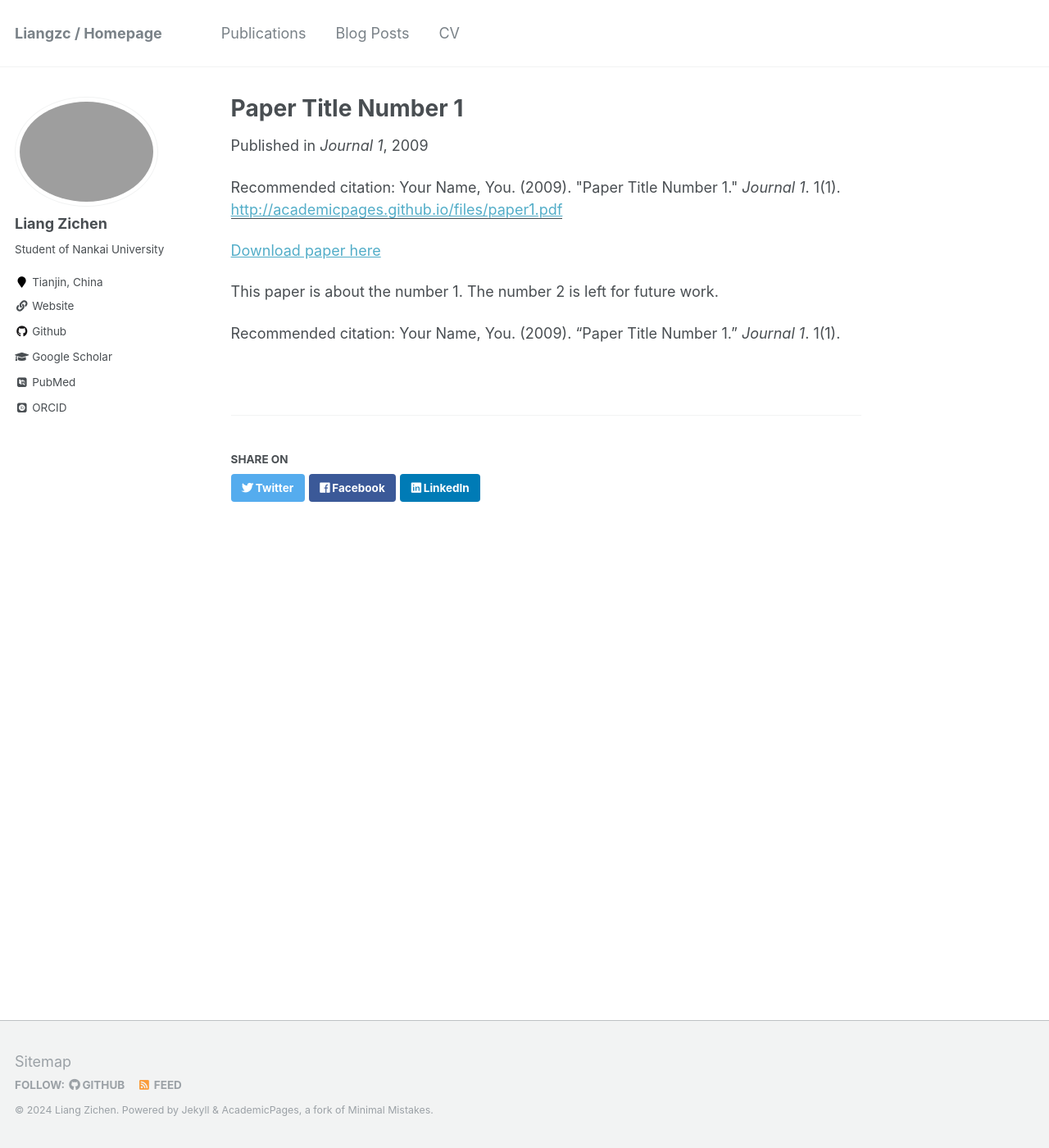
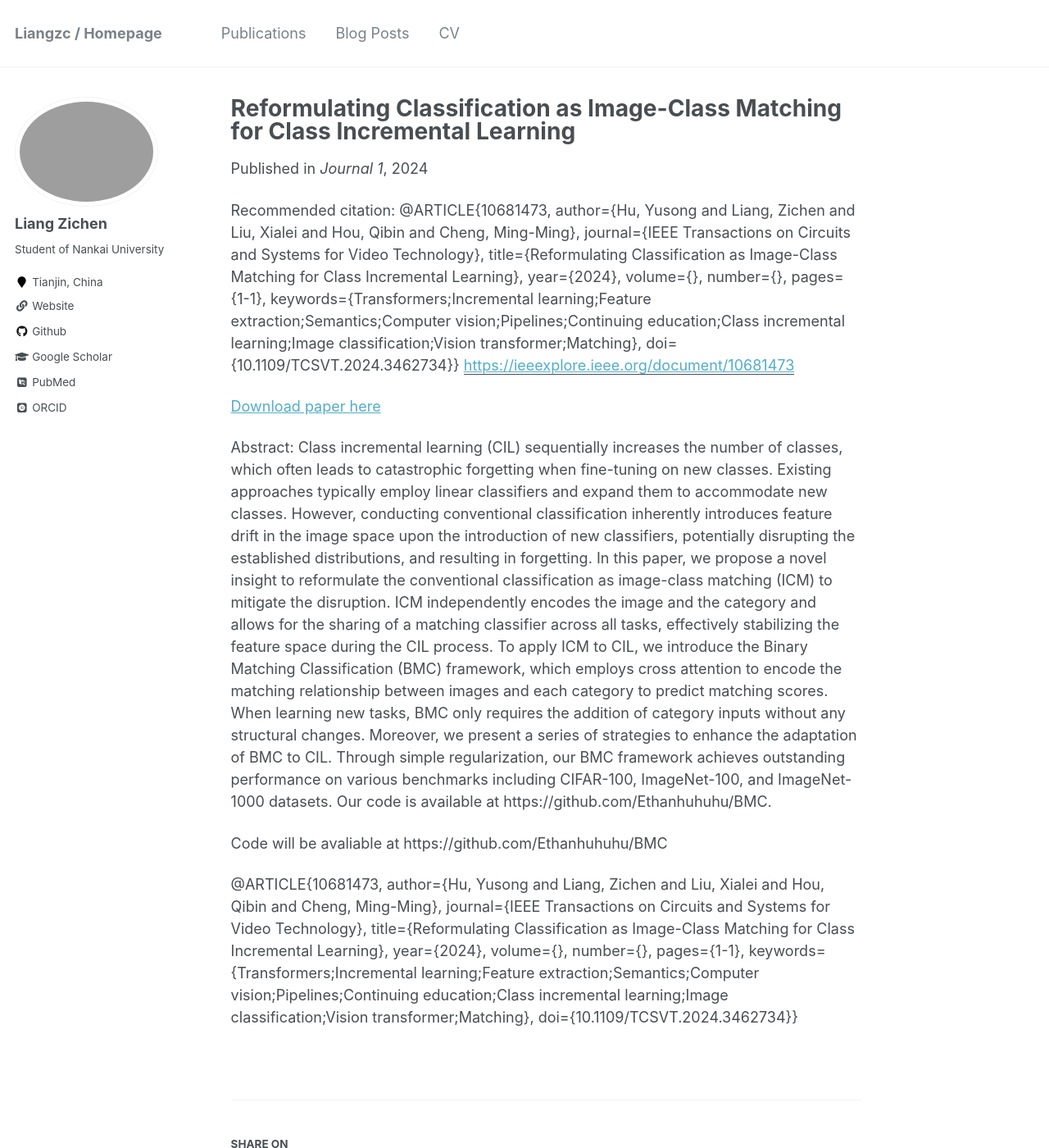
Before and after one commit to JACK-Chen-2019/liangzc, a Jekyll site: the page built from _publications/2009-10-01-paper-title-number-1.md, in a window 1280 px wide and 1400 px high. Shown: the whole window at 82% size. Built offline with Jekyll 4.4.1, drawn with Linux system fonts in a browser that asks for light colours; some web fonts are replaced.

Commit message:
Update 2009-10-01-paper-title-number-1.md

```diff
--- a/_publications/2009-10-01-paper-title-number-1.md
+++ b/_publications/2009-10-01-paper-title-number-1.md
@@ -1,16 +1,37 @@
 ---
-title: "Paper Title Number 1"
+title: "Reformulating Classification as Image-Class Matching for Class Incremental Learning"
 collection: publications
 permalink: /publication/2009-10-01-paper-title-number-1
-excerpt: 'This paper is about the number 1. The number 2 is left for future work.'
-date: 2009-10-01
+excerpt: 'Published in: IEEE Transactions on Circuits and Systems for Video Technology'
+date: 2024.09
 venue: 'Journal 1'
-paperurl: 'http://academicpages.github.io/files/paper1.pdf'
-citation: 'Your Name, You. (2009). &quot;Paper Title Number 1.&quot; <i>Journal 1</i>. 1(1).'
+paperurl: 'https://ieeexplore.ieee.org/document/10681473'
+citation: '@ARTICLE{10681473,
+  author={Hu, Yusong and Liang, Zichen and Liu, Xialei and Hou, Qibin and Cheng, Ming-Ming},
+  journal={IEEE Transactions on Circuits and Systems for Video Technology},
+  title={Reformulating Classification as Image-Class Matching for Class Incremental Learning},
+  year={2024},
+  volume={},
+  number={},
+  pages={1-1},
+  keywords={Transformers;Incremental learning;Feature extraction;Semantics;Computer vision;Pipelines;Continuing education;Class incremental learning;Image classification;Vision transformer;Matching},
+  doi={10.1109/TCSVT.2024.3462734}}'
 ---
 
-<a href='http://academicpages.github.io/files/paper1.pdf'>Download paper here</a>
+<a href='[http://academicpages.github.io/files/paper1.pdf](https://ieeexplore.ieee.org/document/10681473)'>Download paper here</a>
 
-This paper is about the number 1. The number 2 is left for future work.
+Abstract:
+Class incremental learning (CIL) sequentially increases the number of classes, which often leads to catastrophic forgetting when fine-tuning on new classes. Existing approaches typically employ linear classifiers and expand them to accommodate new classes. However, conducting conventional classification inherently introduces feature drift in the image space upon the introduction of new classifiers, potentially disrupting the established distributions, and resulting in forgetting. In this paper, we propose a novel insight to reformulate the conventional classification as image-class matching (ICM) to mitigate the disruption. ICM independently encodes the image and the category and allows for the sharing of a matching classifier across all tasks, effectively stabilizing the feature space during the CIL process. To apply ICM to CIL, we introduce the Binary Matching Classification (BMC) framework, which employs cross attention to encode the matching relationship between images and each category to predict matching scores. When learning new tasks, BMC only requires the addition of category inputs without any structural changes. Moreover, we present a series of strategies to enhance the adaptation of BMC to CIL. Through simple regularization, our BMC framework achieves outstanding performance on various benchmarks including CIFAR-100, ImageNet-100, and ImageNet-1000 datasets. Our code is available at https://github.com/Ethanhuhuhu/BMC.
 
-Recommended citation: Your Name, You. (2009). "Paper Title Number 1." <i>Journal 1</i>. 1(1).
+Code will be avaliable at https://github.com/Ethanhuhuhu/BMC
+
+@ARTICLE{10681473,
+  author={Hu, Yusong and Liang, Zichen and Liu, Xialei and Hou, Qibin and Cheng, Ming-Ming},
+  journal={IEEE Transactions on Circuits and Systems for Video Technology},
+  title={Reformulating Classification as Image-Class Matching for Class Incremental Learning},
+  year={2024},
+  volume={},
+  number={},
+  pages={1-1},
+  keywords={Transformers;Incremental learning;Feature extraction;Semantics;Computer vision;Pipelines;Continuing education;Class incremental learning;Image classification;Vision transformer;Matching},
+  doi={10.1109/TCSVT.2024.3462734}}
```
